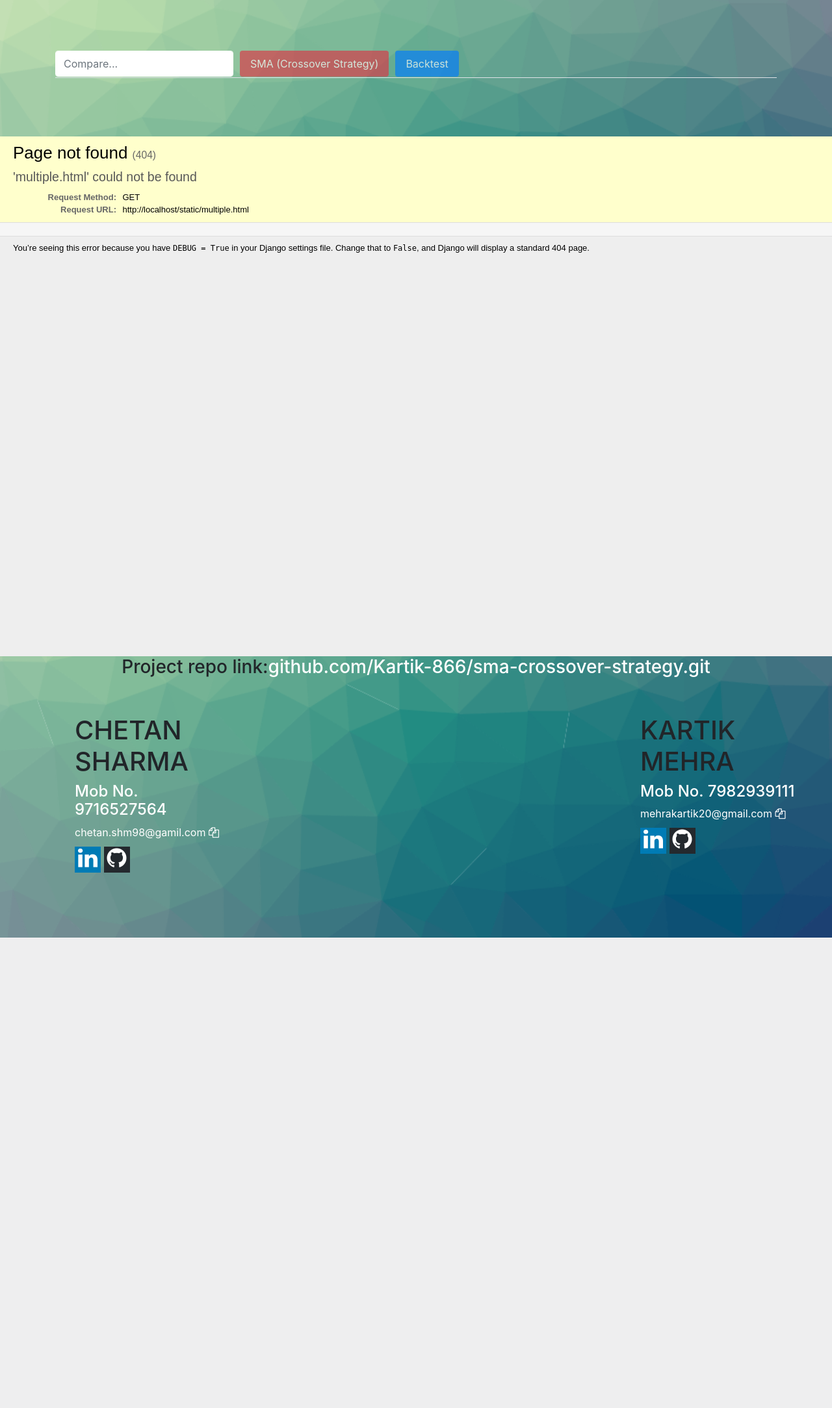
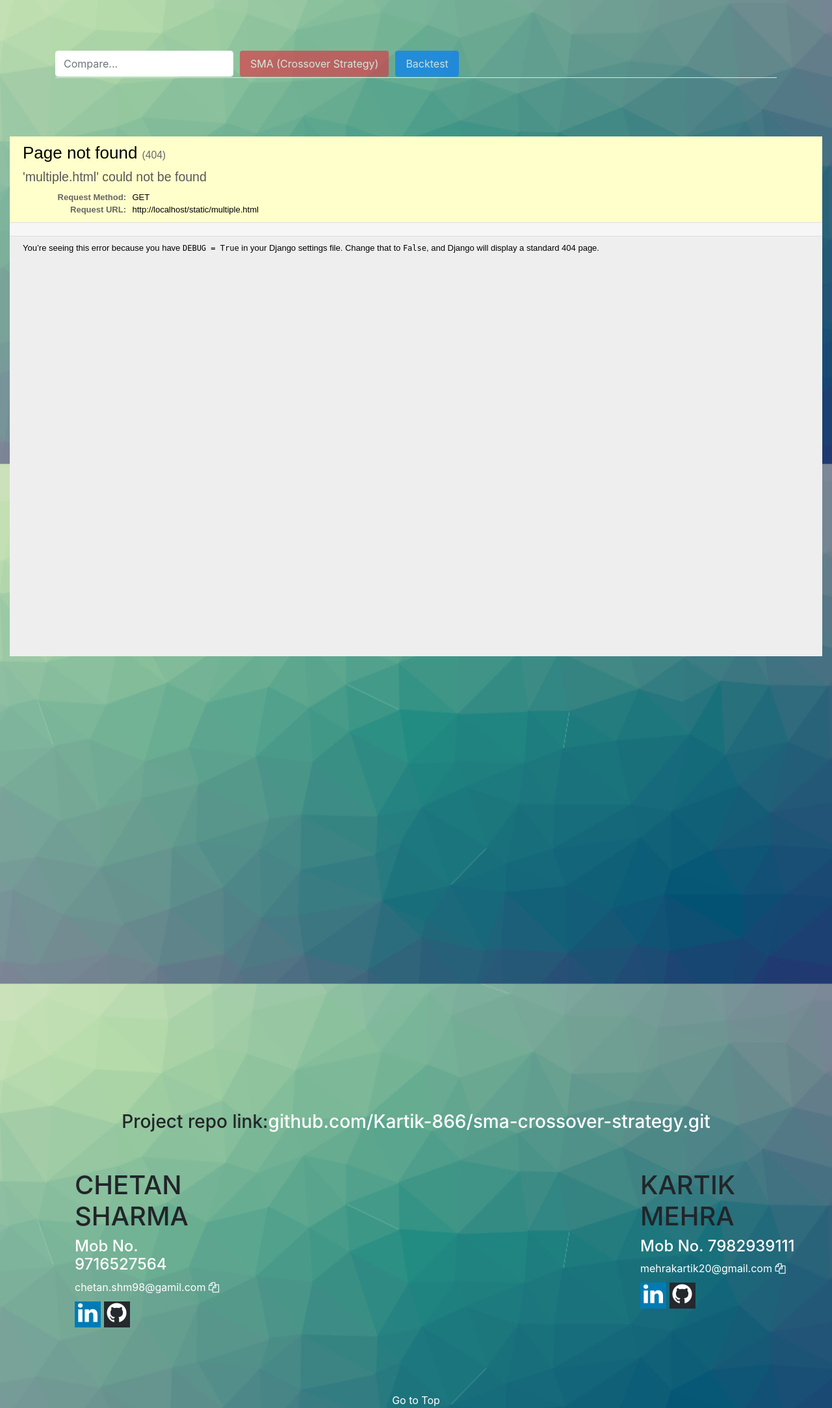
Before and after one commit to mehrakartik/sma-crossover-strategy, a Django app: template templates/Compare.html in a window 1280 px wide. Shown: the part 86-2253 px from the top of the page at 65% size. Before the commit the page ends 1529 px from the top, so only its background shows below. Run offline with Django 3.2, Linux system fonts and the light colour scheme; the template is opened without the code that fills it, so the values that code supplies are empty; some libraries are stand-ins or nearby versions.

Commit message:
aboutus position error fixed and go to top button added

```diff
--- a/templates/Compare.html
+++ b/templates/Compare.html
@@ -148,7 +148,7 @@
 
 </div>
 
-
+<div class="container-fluid" style="padding-bottom: 1000px;">
 
 <iframe src='{% static "multiple.html"%}' frameborder="0" scrolling="no" width="100%" height="800" align="right" >
 </iframe>
@@ -156,7 +156,7 @@
 
 
 
-</div>
+
 
 
   <center>
@@ -202,6 +202,10 @@
 </div>
 
 
+<div style="text-align:center;">
+<a href="#Top" style="color: white;">Go to Top</a>
+</div>
+
 
 
 <!-- Optional JavaScript -->
```
